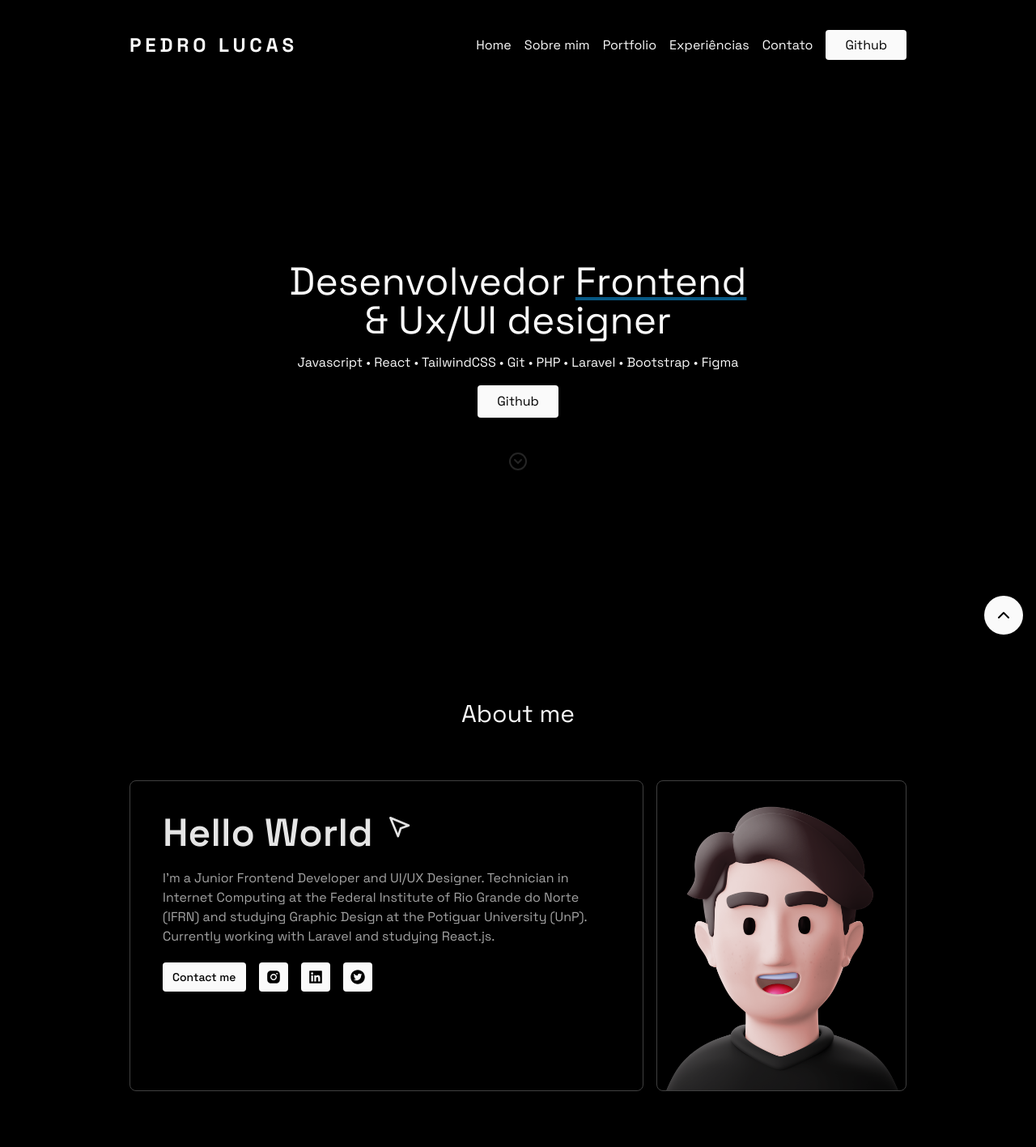
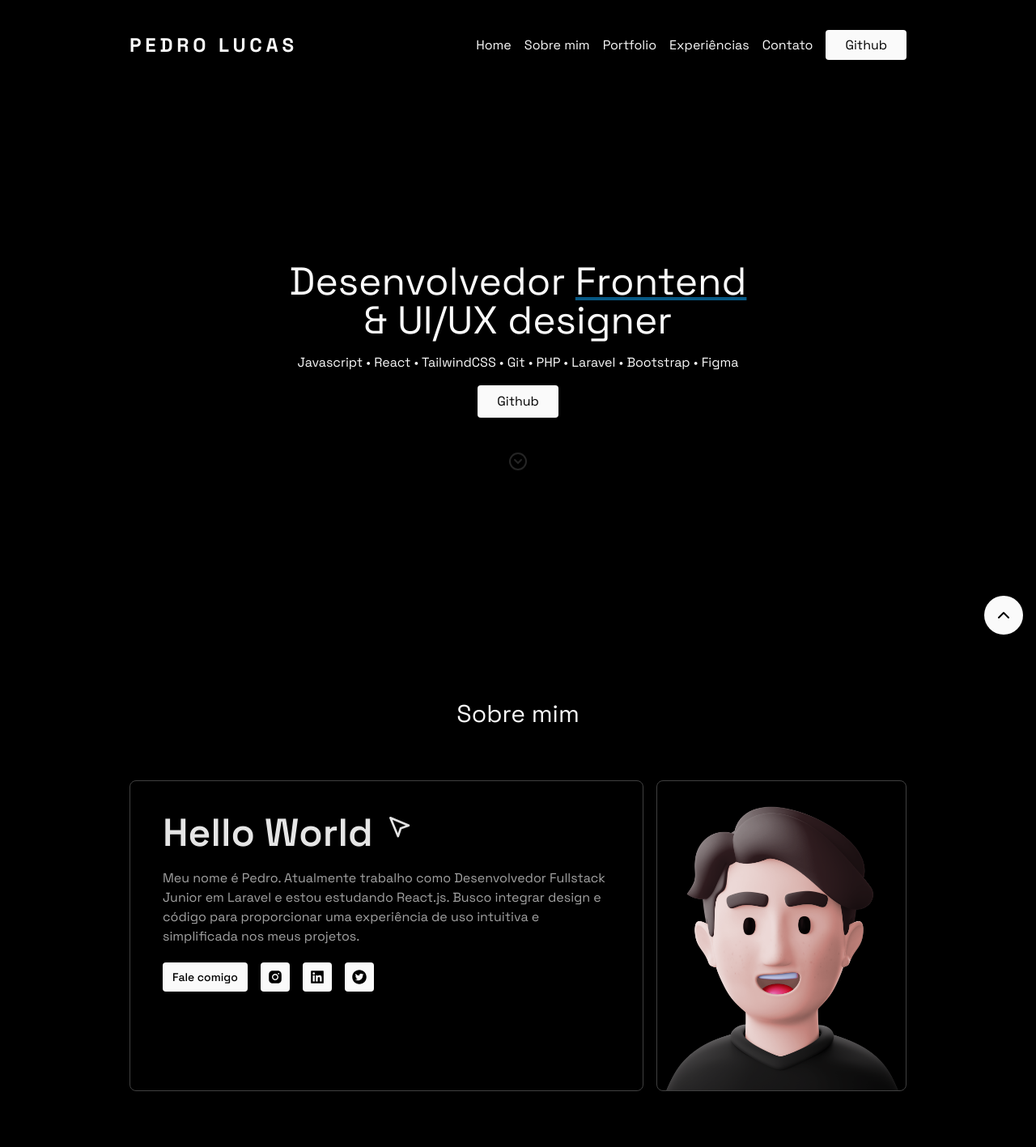
Before and after one commit to pedrolucaslco/pedrolucaslco, a Next.js app: page / in a window 1280 px wide. Shown: the top 1417 px of the page at 81% size. Built offline with nearby package versions, Linux system fonts and the light colour scheme.

Commit message:
Update index.js

```diff
--- a/pages/index.js
+++ b/pages/index.js
@@ -68,7 +68,7 @@ export default function Home() {
           </nav>
 
           <div className="text-neutral-50 flex flex-col justify-center h-full items-center text-center gap-4">
-            <h1 className="text-5xl ">Desenvolvedor <span className="underline decoration-sky-800">Frontend</span><br></br>& Ux/UI designer</h1>
+            <h1 className="text-5xl ">Desenvolvedor <span className="underline decoration-sky-800">Frontend</span><br></br>& UI/UX designer</h1>
             <p>Javascript • React • TailwindCSS • Git • PHP • Laravel • Bootstrap • Figma</p>
             <a className="bg-neutral-50 text-black py-2 px-6 rounded" href="https://github.com/pedrolucaslcosta" target="_blank" rel="noreferrer">
                 Github
@@ -82,7 +82,7 @@ export default function Home() {
         <section className="min-h-screen pb-40">
 
         <div id="About-me" className="flex items-center text-center justify-center py-16 text-3xl text-neutral-50">
-            About me
+            Sobre mim
         </div>
 
           <div className="grid grid-cols-3 gap-4">
@@ -98,11 +98,13 @@ export default function Home() {
               </h2>
               {/* <h3 className="text-xl sm:text-2xl py-1 sm:py-2 text-neutral-500 dark:text-gray-400">Developer and designer.</h3> */}
               <p className="text-base sm:text-md pt-5 pb-8 sm:py-5 text-neutral-400">
-                {"I'm a Junior Frontend Developer and UI/UX Designer. Technician in Internet Computing at the Federal Institute of Rio Grande do Norte (IFRN) and studying Graphic Design at the Potiguar University (UnP). Currently working with Laravel and studying React.js."}
+                {/* {"I'm a Junior Frontend Developer and UI/UX Designer. Technician in Internet Computing at the Federal Institute of Rio Grande do Norte (IFRN) and studying Graphic Design at the Potiguar University (UnP). Currently working with Laravel and studying React.js."} */}
+                {/* {"Sou desenvolvedor frontend junior e UI/UX designer, técnico em Informática para Internet no Instituto Federal do Rio Grande do Norte (IFRN) e graduando em Design Gráfico na Universidade Potiguar (UnP). Atualmente trabalho com Laravel e estou estudando React.js."} */}
+                {"Meu nome é Pedro. Atualmente trabalho como Desenvolvedor Fullstack Junior em Laravel e estou estudando React.js. Busco integrar design e código para proporcionar uma experiência de uso intuitiva e simplificada nos meus projetos."}
               </p>
               <div className="text-base sm:text-xl flex justify-center sm:justify-start gap-3 sm:gap-4 text-black">
                 <a href="mailto:pedrolucaslcosta@gmail.com" target="_blank" rel="noreferrer" className="text-sm font-medium rounded bg-neutral-50 flex items-center px-3">
-                  Contact me
+                  Fale comigo
                 </a>
                 <a href="https://www.instagram.com/pedrolucaslco" target="_blank" rel="noreferrer" className="bg-neutral-50 p-2 rounded">
                   <AiFillInstagram />
```
